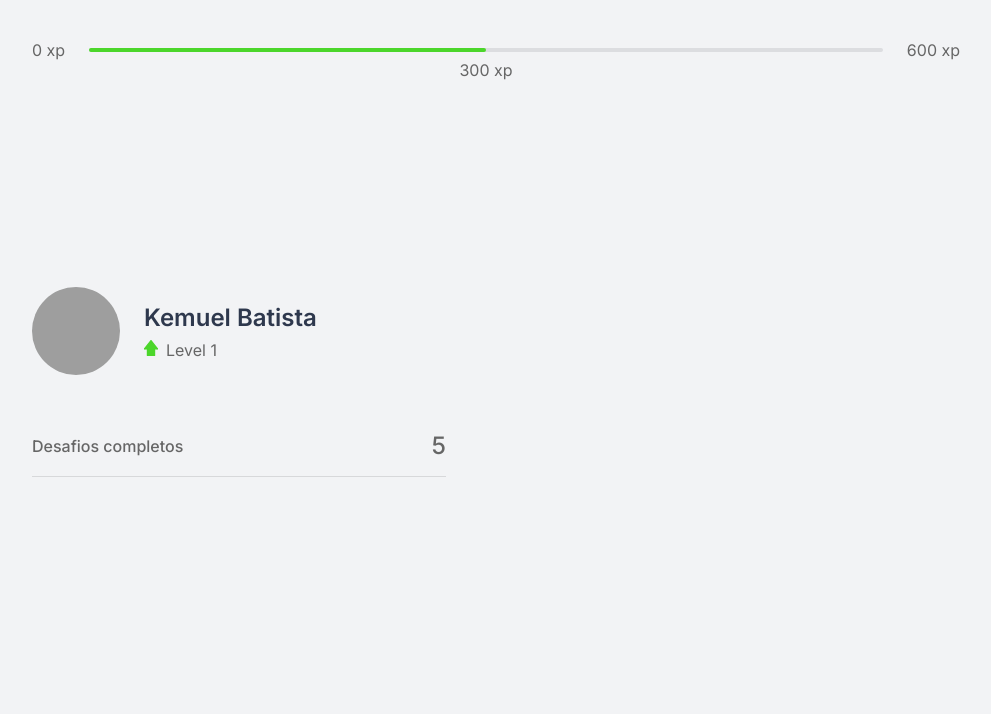
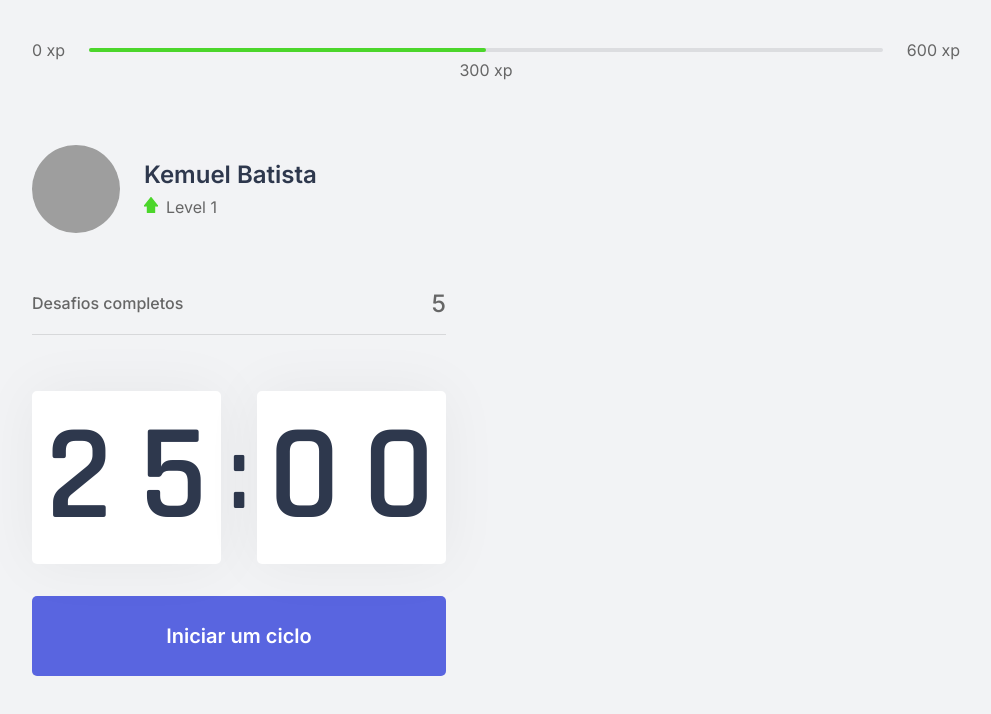
Before and after one commit to Kemuel-Batista/NLW-04-Move-It, a Next.js app: page / in a window 1280 px wide. Shown: the top 714 px of the page, without its empty margins (144-1135 px from the left). Built offline with nearby package versions, Linux system fonts and the light colour scheme; grey boxes are pictures that could not be loaded.

Commit message:
Countdown

```diff
--- a/src/components/Countdown.tsx
+++ b/src/components/Countdown.tsx
@@ -1,5 +1,50 @@
+import { useState, useEffect } from 'react';
+import styles from '../styles/components/Countdown.module.css';
+
 export default function Countdown() {
+  const [time, setTime] = useState(25 * 60);
+  const [active, setActive] = useState(false);
+
+  const minutes = Math.floor(time / 60);
+  const seconds = time % 60;
+
+  const [minuteLeft, minuteRight] = String(minutes).padStart(2, '0').split('');
+  const [secondLeft, secondRight] = String(seconds).padStart(2, '0').split('');
+
+  useEffect(() => {
+    if(active && time > 0){
+      setTimeout(() => {
+        setTime(time - 1);
+      }, 1000)
+    }
+  }, [active, time])
+
+  function startCountdown(){
+    setActive(true);
+  }
+
   return (
-    <div></div>
+    <div>
+      <div className={styles.countdownContainer}>
+        <div>
+          <span>{minuteLeft}</span>
+          <span>{minuteRight}</span>
+        </div>
+        <span>:</span>
+        <div>
+          <span>{secondLeft}</span>
+          <span>{secondRight}</span>
+        </div>
+      </div>
+
+      <button
+        type="button"
+        className={styles.countdownButton}
+        onClick={startCountdown}
+      >
+        Iniciar um ciclo
+      </button>
+    </div>
+
   )
 }
--- a/src/pages/index.tsx
+++ b/src/pages/index.tsx
@@ -1,18 +1,26 @@
 import ExperienceBar from "../components/ExperienceBar";
 import Profile from "../components/Profile";
 import CompletedChallenges from "../components/CompletedChallenges";
+import Countdown from "../components/Countdown";
+
+import Head from 'next/head';
 
 import styles from '../styles/Pages/Home.module.css';
 
 export default function Home() {
   return (
     <div className={styles.container}>
+      <Head>
+        <title>Início | Move It</title>
+      </Head>
+
       <ExperienceBar />
 
       <section>
         <div>
           <Profile />
           <CompletedChallenges />
+          <Countdown />
         </div>
 
         <div>
--- /dev/null
+++ b/src/styles/components/Countdown.module.css
@@ -0,0 +1,64 @@
+.countdownContainer {
+  display: flex;
+  align-items: center;
+
+  font-family: Rajdhani;
+  font-weight: 600;
+  color: var(--title);
+}
+
+.countdownContainer > div {
+  flex: 1;
+  display: flex;
+  align-items: center;
+  justify-content: space-evenly;
+
+  background: var(--white);
+  box-shadow: 0 0 60px rgba(0,0,0, 0.05);
+  border-radius: 5px;
+  font-size: 8.5rem;
+  text-align: center;
+}
+
+.countdownContainer > div span {
+  flex: 1;
+}
+
+.countdownContainer > span {
+  font-size: 6.5rem;
+  margin: 0 0.5rem;
+}
+
+.countdownContainer > span:first-child {
+  border-right: 1px solid #f0f1f3;
+}
+
+.countdownContainer > span:last-child {
+  border-left: 1px solid #f0f1f3;
+}
+
+.countdownButton {
+  width: 100%;
+  height: 5rem;
+
+  margin-top: 2rem;
+
+  display: flex;
+  align-items: center;
+  justify-content: center;
+
+  border: 0;
+  border-radius: 5px;
+
+  background: var(--blue);
+  color: var(--white);
+
+  font-size: 1.25rem;
+  font-weight: 600;
+
+  transition: background-color 0.2s;
+}
+
+.countdownButton:hover {
+  background: var(--blue-dark);
+}
```
